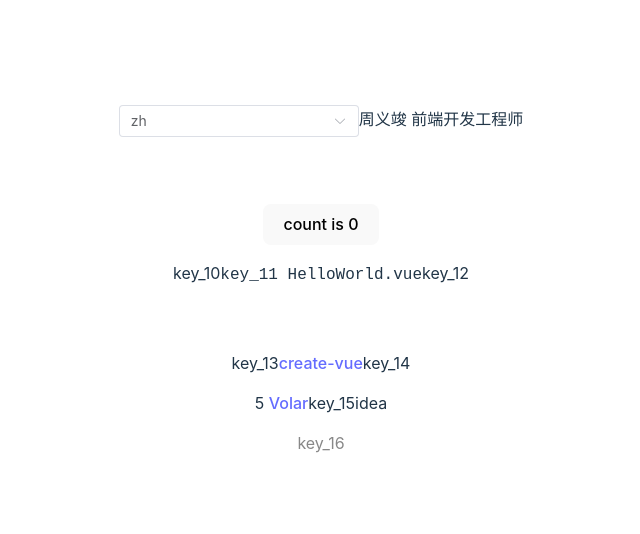
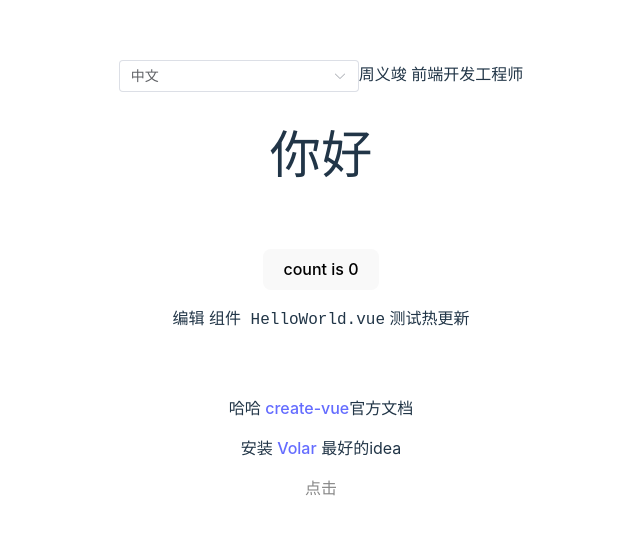
Before and after one commit to bigMeowCoding/vite-project, a Vue app: page / in a window 1280 px wide. Shown: the part 112-646 px from the top of the page, without its empty margins (319-959 px from the left). Built offline with nearby package versions, Linux system fonts and the light colour scheme.

Commit message:
feat: 更新HelloWorld组件和App.vue模板
修改了HelloWorld.vue的模板结构，移除了i18n相关的代码，并简化了内容。同时在App.vue中调整了el-select的选项和HelloWorld组件的msg属性值。

```diff
--- a/example/App.vue
+++ b/example/App.vue
@@ -1,63 +1,29 @@
+<script setup>
+import { useI18n } from "vue-i18n";
+const { t, locale } = useI18n();
+import HelloWorld from "./components/HelloWorld.vue";
+// const { locale, setLanguage } = useStore();
+function setLanguage(val) {
+  console.log(val);
+  locale.value = val;
+}
+</script>
+
 <template>
-<el-select placeholder="Select" v-model="locale" @change="
+  <el-select
+    v-model="locale"
+    placeholder="Select"
+    @change="
       (val) => {
         setLanguage(val);
       }
-    " :style="{ width: '240px' }"><el-option value="zh" :label="undefined"></el-option><el-option label="English" value="en"></el-option></el-select><HelloWorld :msg="undefined"></HelloWorld>
+    "
+    style="width: 240px"
+  >
+    <el-option label="中文" value="zh" />
+    <el-option label="English" value="en" />
+  </el-select>
+  <HelloWorld msg="你好"></HelloWorld>
 </template>
 
-<script setup lang="ts">
-import { useI18n } from "vue-i18n";
-const {
-  t,
-  locale
-} = useI18n();
-import HelloWorld from "./components/HelloWorld.vue";
-
-// 欢迎使用我们的多语言应用
-const welcomeMessage = t("key_2");
-console.log(welcomeMessage);
-
-// 语言选项
-const languageOptions = [{
-  label: t("key_3"),
-  value: "zh-CN"
-}, {
-  label: t("key_4"),
-  value: "zh-TW"
-}, {
-  label: "English",
-  value: "en"
-}];
-
-// 设置语言函数
-function setLanguage(val) {
-  console.log(`${t("key_5")}: ${val}`);
-  locale.value = val;
-}
-
-// 当前日期
-const currentDate = new Date().toLocaleDateString("zh-CN");
-console.log(`${t("key_6")} ${currentDate}`);
-
-// 问候语
-function getGreeting() {
-  const hour = new Date().getHours();
-  if (hour < 12) {
-    return t("key_7");
-  } else if (hour < 18) {
-    return t("key_8");
-  } else {
-    return t("key_9");
-  }
-}
-console.log(getGreeting());
-</script>
-
-<style scoped>
-
-.a {
-  color: red;
-}
-
-</style>
+<style scoped></style>
--- a/example/components/HelloWorld.vue
+++ b/example/components/HelloWorld.vue
@@ -1,18 +1,39 @@
 <template>
-{{ name }} {{ work }} <h1>{{ props.msg }}</h1><div class="card"><button type="button" @click="count++">count is {{ count }}</button><p>{{ t('key_10') }}<code>{{ t('key_11') + ' HelloWorld.vue' }}</code>{{ t('key_12') }}</p></div><p>{{ t('key_13') }}<a href="https://vuejs.org/guide/quick-start.html#local" target="_blank">create-vue</a>{{ t('key_14') }}</p><p>{{ t("5") }} <a href="https://github.com/johnsoncodehk/volar" target="_blank">Volar</a>{{ t('key_15') + 'idea' }}</p><p class="read-the-docs">{{ t('key_16') }}</p>
+  {{ name }}
+  {{ work }}
+  <h1>{{ msg }}</h1>
+
+  <div class="card">
+    <button type="button" @click="count++">count is {{ count }}</button>
+    <p>
+      编辑
+      <code>组件 HelloWorld.vue</code> 测试热更新
+    </p>
+  </div>
+
+  <p>
+    哈哈
+    <a href="https://vuejs.org/guide/quick-start.html#local" target="_blank"
+      >create-vue</a
+    >官方文档
+  </p>
+  <p>
+    安装
+    <a href="https://github.com/johnsoncodehk/volar" target="_blank" class
+      >Volar</a
+    >
+    最好的idea
+  </p>
+  <p class="read-the-docs">点击</p>
 </template>
-
 <script setup>
 import { ref } from "vue";
 import request from "umi-request";
 import { name, work } from "./test.js";
-import { useI18n } from "vue-i18n";
-const {
-  t
-} = useI18n();
-const props = defineProps({
-  msg: String
+defineProps({
+  msg: String,
 });
+
 const count = ref(0);
 // request.post('/api/getUser',{data:{a:1}}).then((res) => {
 //   console.log(res);
@@ -23,11 +44,7 @@ const count = ref(0);
 </script>
 
 <style scoped>
-
-
 .read-the-docs {
   color: #888;
 }
-
-
 </style>
```
